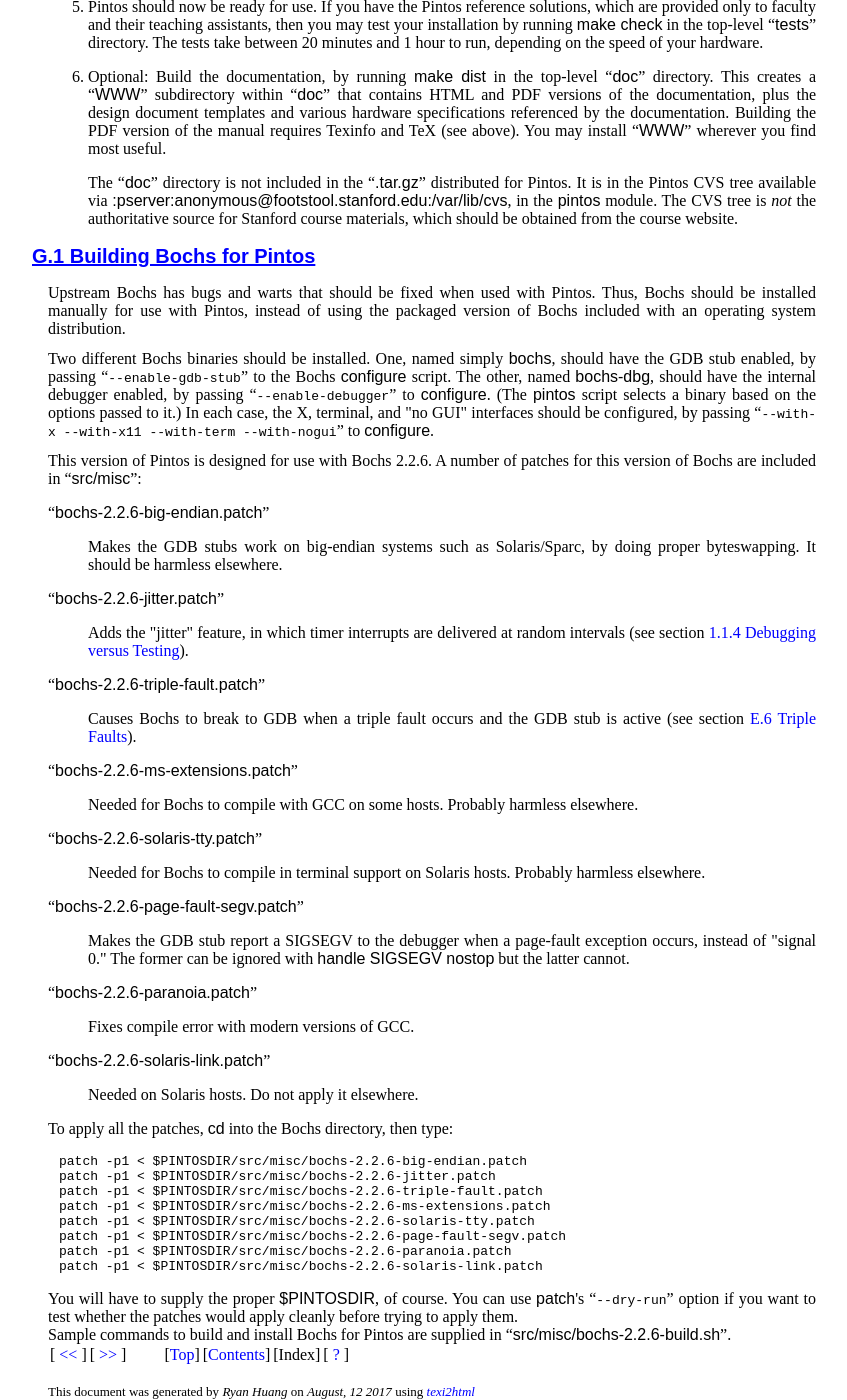
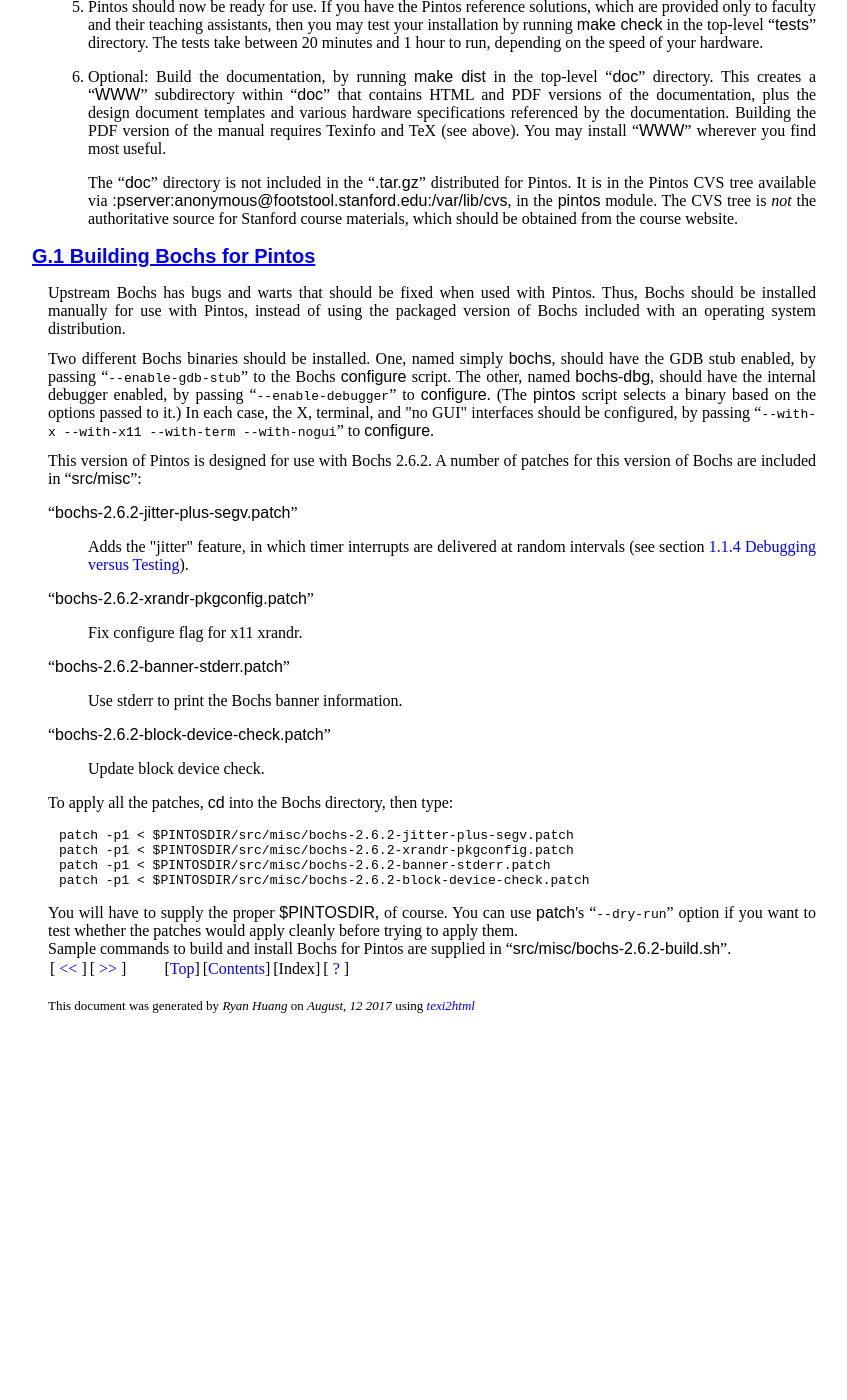
Before and after one commit to flyshark/jhu-cs318.github.io, a Jekyll site: the page project/pintos_12.html, which Jekyll copies as it is, in a window 1280 px wide and 1400 px high, scrolled down 994 px. Shown: the whole window, without its empty margins (224-1071 px from the left). Built offline with Jekyll 4.4.1, drawn with Linux system fonts in a browser that asks for light colours; after the commit the page ends 2008 px from its top, so only the background shows below that; some of the changed text lies outside the part shown.

Commit message:
update bochs instruction in reference page

```diff
--- a/project/pintos_12.html
+++ b/project/pintos_12.html
@@ -139,7 +139,7 @@
 
 <OL>
 <LI>
-Install <A HREF="http://bochs.sourceforge.net/">Bochs</A>, version 2.2.6, as
+Install <A HREF="http://bochs.sourceforge.net/">Bochs</A>, version 2.6.2, as
 described below (see section <A HREF="pintos_12.html#SEC164">G.1 Building Bochs for Pintos</A>).
 <P>
 
@@ -225,100 +225,56 @@
 </P>
 <P>
 
-This version of Pintos is designed for use with Bochs 2.2.6.  A number
+This version of Pintos is designed for use with Bochs 2.6.2.  A number
 of patches for this version of Bochs are included in <Q><TT>src/misc</TT></Q>:
 </P>
 <P>
 
 </P>
 <DL COMPACT>
-<DT><Q><TT>bochs-2.2.6-big-endian.patch</TT></Q>
+<DT><Q><TT>bochs-2.6.2-jitter-plus-segv.patch</TT></Q>
 <DD><P>
-
-Makes the GDB stubs work on big-endian systems such as Solaris/Sparc, by
-doing proper byteswapping.  It should be harmless elsewhere.
-</P>
-<P>
-
-</P>
-<DT><Q><TT>bochs-2.2.6-jitter.patch</TT></Q>
-<DD><P>
-
 Adds the &quot;jitter&quot; feature, in which timer interrupts are delivered at
 random intervals (see section <A HREF="pintos_1.html#SEC6">1.1.4 Debugging versus Testing</A>).
 </P>
 <P>
 
 </P>
-<DT><Q><TT>bochs-2.2.6-triple-fault.patch</TT></Q>
+<DT><Q><TT>bochs-2.6.2-xrandr-pkgconfig.patch</TT></Q>
 <DD><P>
 
-Causes Bochs to break to GDB when a triple fault occurs and
-the GDB stub is active (see section <A HREF="pintos_10.html#SEC155">E.6 Triple Faults</A>).
+Fix configure flag for x11 xrandr.
 </P>
 <P>
 
 </P>
-<DT><Q><TT>bochs-2.2.6-ms-extensions.patch</TT></Q>
+<DT><Q><TT>bochs-2.6.2-banner-stderr.patch</TT></Q>
 <DD><P>
 
-Needed for Bochs to compile with GCC on some hosts.  Probably
-harmless elsewhere.
+Use stderr to print the Bochs banner information.
+</P>
+<DT><Q><TT>bochs-2.6.2-block-device-check.patch</TT></Q>
+<DD><P>
+
+Update block device check.
 </P>
 <P>
 
-</P>
-<DT><Q><TT>bochs-2.2.6-solaris-tty.patch</TT></Q>
-<DD><P>
-
-Needed for Bochs to compile in terminal support on Solaris
-hosts.  Probably harmless elsewhere.
-</P>
-<P>
-
-</P>
-<DT><Q><TT>bochs-2.2.6-page-fault-segv.patch</TT></Q>
-<DD><P>
-
-Makes the GDB stub report a SIGSEGV to the debugger when a page-fault
-exception occurs, instead of &quot;signal 0.&quot;  The former can be ignored
-with <CODE>handle SIGSEGV nostop</CODE> but the latter cannot.
-</P>
-<P>
-
-</P>
-<DT><Q><TT>bochs-2.2.6-paranoia.patch</TT></Q>
-<DD><P>
-
-Fixes compile error with modern versions of GCC.
-</P>
-<P>
-
-</P>
-<DT><Q><TT>bochs-2.2.6-solaris-link.patch</TT></Q>
-<DD><P>
-
-Needed on Solaris hosts.  Do not apply it elsewhere.
 </DL>
-<P>
 
 To apply all the patches, <CODE>cd</CODE> into the Bochs directory, then
 type:
-<TABLE><tr><td>&nbsp;</td><td class=example><pre>patch -p1 &lt; $PINTOSDIR/src/misc/bochs-2.2.6-big-endian.patch
-patch -p1 &lt; $PINTOSDIR/src/misc/bochs-2.2.6-jitter.patch
-patch -p1 &lt; $PINTOSDIR/src/misc/bochs-2.2.6-triple-fault.patch
-patch -p1 &lt; $PINTOSDIR/src/misc/bochs-2.2.6-ms-extensions.patch
-patch -p1 &lt; $PINTOSDIR/src/misc/bochs-2.2.6-solaris-tty.patch
-patch -p1 &lt; $PINTOSDIR/src/misc/bochs-2.2.6-page-fault-segv.patch
-patch -p1 &lt; $PINTOSDIR/src/misc/bochs-2.2.6-paranoia.patch
-patch -p1 &lt; $PINTOSDIR/src/misc/bochs-2.2.6-solaris-link.patch
+<TABLE><tr><td>&nbsp;</td><td class=example><pre>patch -p1 &lt; $PINTOSDIR/src/misc/bochs-2.6.2-jitter-plus-segv.patch
+patch -p1 &lt; $PINTOSDIR/src/misc/bochs-2.6.2-xrandr-pkgconfig.patch
+patch -p1 &lt; $PINTOSDIR/src/misc/bochs-2.6.2-banner-stderr.patch
+patch -p1 &lt; $PINTOSDIR/src/misc/bochs-2.6.2-block-device-check.patch
 </pre></td></tr></table>You will have to supply the proper <CODE>$PINTOSDIR</CODE>, of course.  You can
 use <CODE>patch</CODE>'s <Q><SAMP>--dry-run</SAMP></Q> option if you want to test
 whether the patches would apply cleanly before trying to apply them.
 <P>
 
 Sample commands to build and install Bochs for Pintos are supplied in
-<Q><TT>src/misc/bochs-2.2.6-build.sh</TT></Q>.
+<Q><TT>src/misc/bochs-2.6.2-build.sh</TT></Q>.
 <A NAME="Bibliography"></A>
 <HR SIZE="6">
 <TABLE CELLPADDING=1 CELLSPACING=1 BORDER=0>
```
Also changed, not shown: project/setup.md (+13 -9 lines), references.md (+2 -5 lines).
